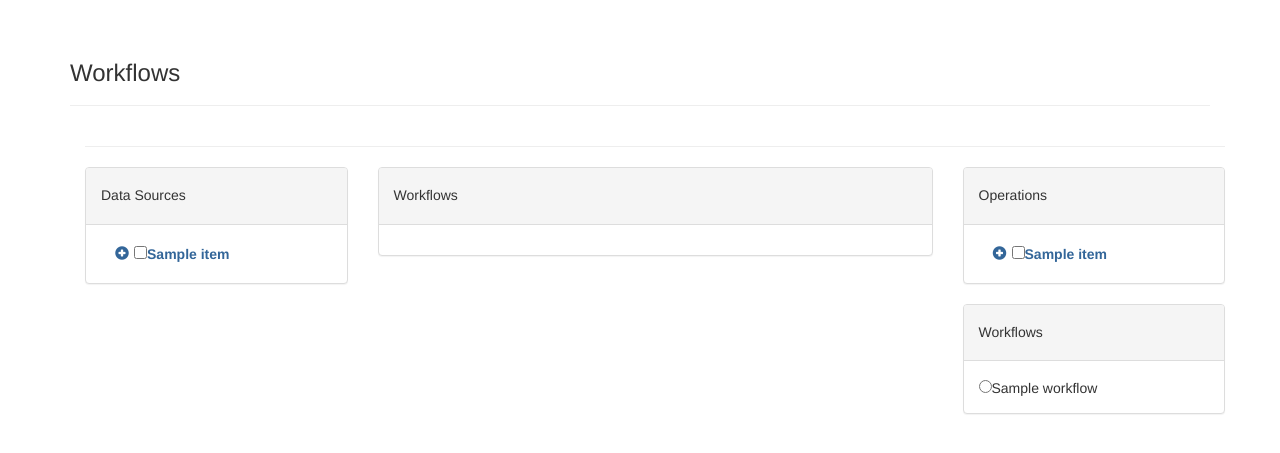
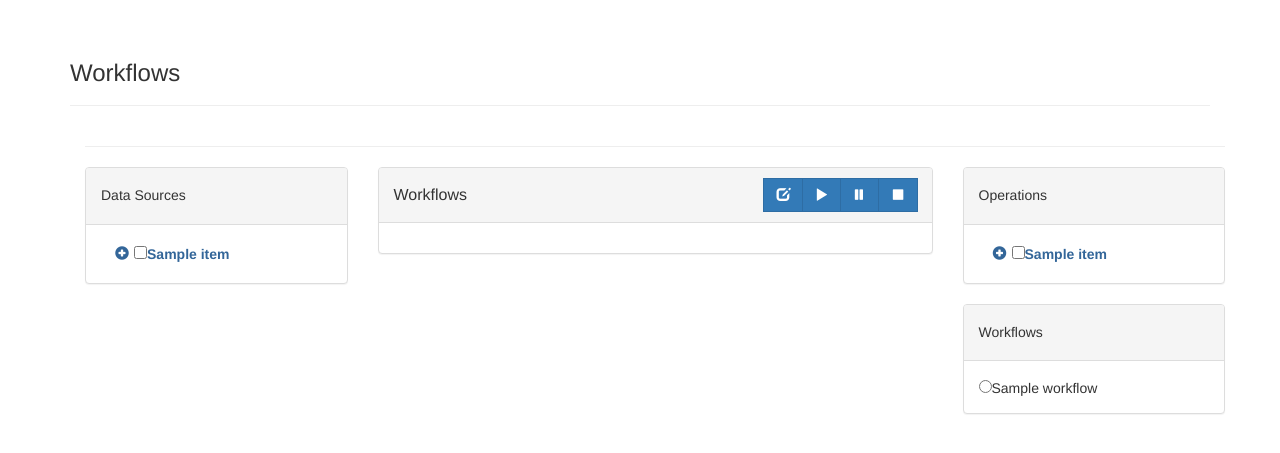
Before and after one commit to mainulhossain/phenoproc, a Python web app: template app/templates/index.html in a window 1280 px wide. Shown: the part 52-505 px from the top of the page. Run offline with Jinja, Linux system fonts and the light colour scheme; the template is opened without the code that fills it: most values are stand-ins (such as "Sample title", 1, 10 or a date in 2020); some libraries are stand-ins or nearby versions; some web fonts are replaced.

Commit message:
buttons for workflow

```diff
--- a/app/templates/index.html
+++ b/app/templates/index.html
@@ -35,8 +35,16 @@
         </div>
         <div class="col-md-6">
             <div class="panel panel-default">
-                <div class="panel-heading">
-                    <h5 class="">Workflows</h5>
+                <div class="panel-heading clearfix">
+                    <h4 class="panel-title pull-left" style="padding-top: 7.5px;">Workflows</h4>
+                    <div class="input-group">
+                    <div class="input-group-btn">
+                    	<button class="btn btn-primary pull-right"><i class="glyphicon glyphicon-stop"></i></button>
+	                    <button class="btn btn-primary pull-right"><i class="glyphicon glyphicon-pause"></i></button>
+                        <button class="btn btn-primary pull-right"><i class="glyphicon glyphicon-play"></i></button>
+                        <button class="btn btn-primary pull-right"><i class="glyphicon glyphicon-edit"></i></button>
+                    </div>
+                </div>
                 </div>
                 <div class="panel-body"></div>
             </div>
@@ -82,8 +90,6 @@
     $(document).ready(function() {
         $('#tree1').treed();
         $('#tree-operations').treed();
-        //$('#tree1').treed({openedClass:'glyphicon-folder-open', closedClass:'glyphicon-folder-close'});
-        //$('#tree1').treed({openedClass:'glyphicon-chevron-right', closedClass:'glyphicon-chevron-down'});
     });
 </script>
 {{ pagedown.include_pagedown() }}
```
